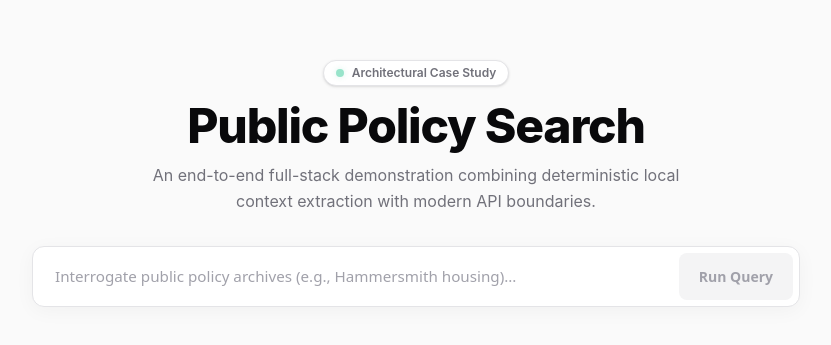
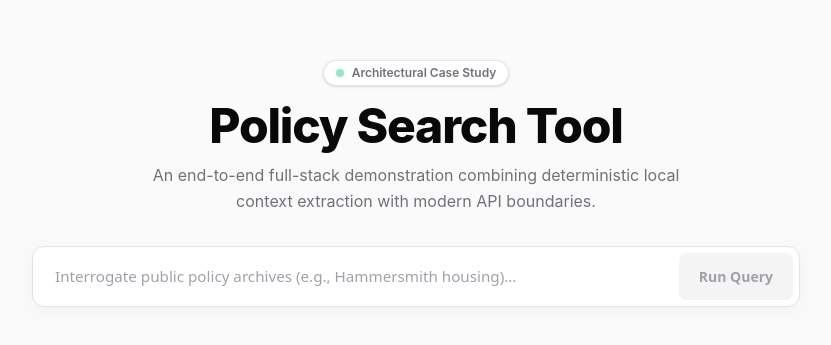
Before and after one commit to sigilmancer/policy-search-tool, an Astro site in the folder frontend/: page / in a window 1280 px wide. Shown: the part 217-562 px from the top of the page, without its empty margins (224-1055 px from the left). Built offline with nearby package versions, Linux system fonts and the light colour scheme; Astro itself is replaced by a stand-in of ours.

Commit message:
title change

```diff
--- a/frontend/src/pages/index.astro
+++ b/frontend/src/pages/index.astro
@@ -18,7 +18,7 @@ import InterrogatorDashboard from '../components/InterrogatorDashboard.svelte';
       </div>
 
       <h1 class="text-4xl font-extrabold text-[#09090b] tracking-tight sm:text-5xl">
-        Public Policy Search
+        Policy Search Tool
       </h1>
 
       <p class="mt-3 text-base text-[#71717a] max-w-xl mx-auto leading-relaxed">
```
